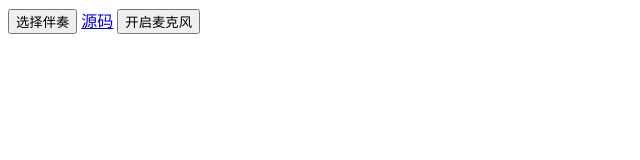
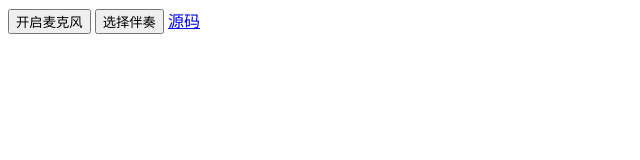
Before and after one commit to ppzreboot/Dami-S8, a plain HTML site: page index.html in a window 1280 px wide. Shown: the whole page, without its empty margins (0-640 px from the left). Drawn offline with Linux system fonts and the light colour scheme.

Commit message:
fix: old code

```diff
--- a/index.html
+++ b/index.html
@@ -3,6 +3,7 @@
   <head>
     <meta charset="utf8">
     <title>大米 SU8</title>
+    <meta name="viewport" content="width=device-width, initial-scale=1" />
   </head>
   <body>
     <button class="microphone"></button>
@@ -50,7 +51,6 @@
           }
           btn.innerHTML = map_label[status]
         })
-        document.body.appendChild(btn)
       }
 
       function init_accompany() {
```
